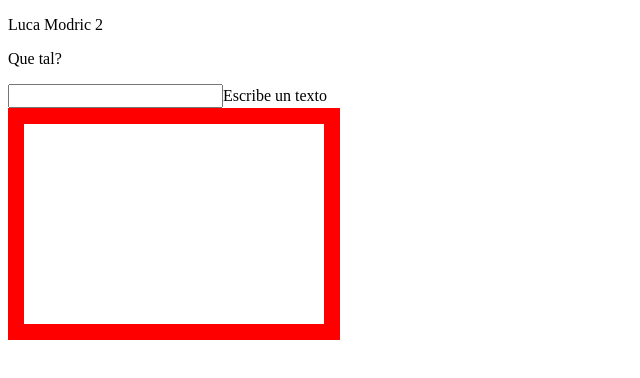
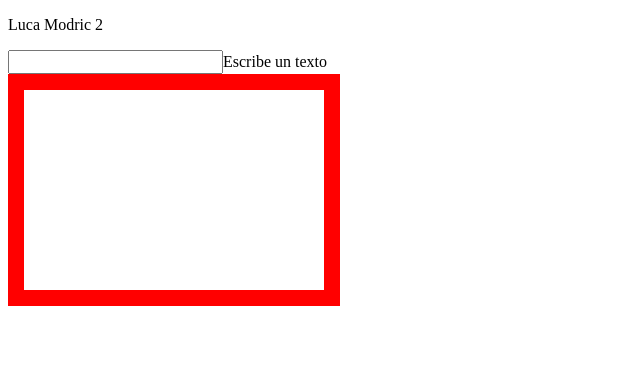
Before and after one commit to monicab1989/Pagina-web, a plain HTML site: page index.html in a window 1280 px wide. Shown: the whole page, without its empty margins (0-640 px from the left). Drawn offline with Linux system fonts and the light colour scheme.

Commit message:
Quitando parrafo

```diff
--- a/index.html
+++ b/index.html
@@ -9,7 +9,6 @@
 </head>
 <body>
     <p>Luca Modric 2</p>
-    <p>Que tal?</p>
     <section>
         <input type="text" id="texto">Escribe un texto
     </section>
```
